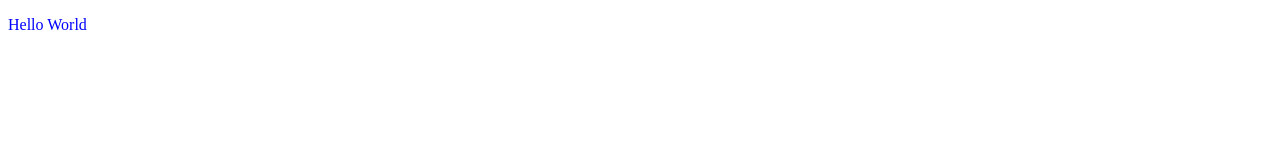
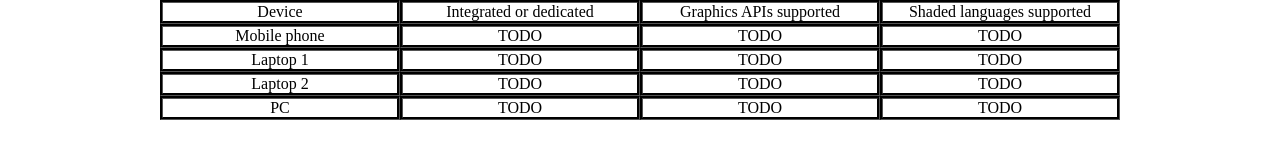
Before and after one commit to tkrivobokova/game-graphics-course-2023, a website: page mygpu.html in a window 1280 px wide. Drawn offline with Linux system fonts and the light colour scheme.

Commit message:
created a blueprint for a table

```diff
--- a/mygpu.html
+++ b/mygpu.html
@@ -7,6 +7,40 @@
     <link rel="stylesheet" href="styles/mygpu.css">
 </head>
 <body>
-    <p>Hello World</p>
+    <div class="table">
+        <div class="table-row table-header">
+            <div class="table-header-cell">Device</div>
+            <div class="table-header-cell">Integrated or dedicated</div>
+            <div class="table-header-cell">Graphics APIs supported</div>
+            <div class="table-header-cell">Shaded languages supported</div>
+        </div>
+        <div class="table-content">
+            <div class="table-row table-content-row">
+                <div class="table-cell" data-value="mobile">Mobile phone</div>
+                <div class="table-cell">TODO</div>
+                <div class="table-cell">TODO</div>
+                <div class="table-cell">TODO</div>
+            </div>
+            <div class="table-row table-content-row">
+                <div class="table-cell" data-value="laptop1">Laptop 1</div>
+                <div class="table-cell">TODO</div>
+                <div class="table-cell">TODO</div>
+                <div class="table-cell">TODO</div>
+            </div>
+            <div class="table-row table-content-row">
+                <div class="table-cell" data-value="laptop2">Laptop 2</div>
+                <div class="table-cell">TODO</div>
+                <div class="table-cell">TODO</div>
+                <div class="table-cell">TODO</div>
+            </div>
+            <div class="table-row table-content-row">
+                <div class="table-cell" data-value="pc">PC</div>
+                <div class="table-cell">TODO</div>
+                <div class="table-cell">TODO</div>
+                <div class="table-cell">TODO</div>
+            </div>
+        </div>
+    </div>
+
 </body>
 </html>
--- a/styles/mygpu.css
+++ b/styles/mygpu.css
@@ -1,3 +1,29 @@
-p {
-    color: blue;
+body {
+    margin: 0;
 }
+.table {
+    display: flex;
+    flex-direction: column;
+    max-width: 75vw;
+    margin-left: auto;
+    margin-right: auto;
+}
+.table-content {
+    display: flex;
+    flex-direction: column;
+}
+.table-content-row {
+    display: flex;
+    flex-direction: row;
+}
+.table-row {
+    display: flex;
+    flex: 1;
+    box-sizing: border-box;
+}
+.table-header-cell, .table-cell {
+    flex: 1;
+    text-align: center;
+    border-style: groove;
+    border-color: black;
+}
```
